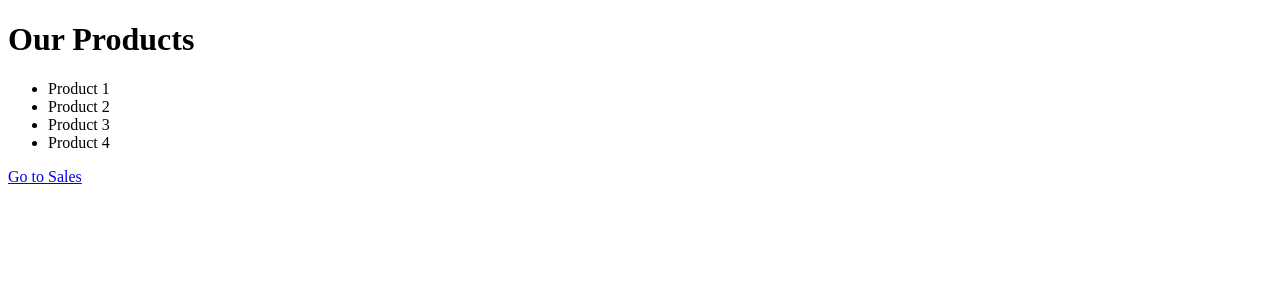
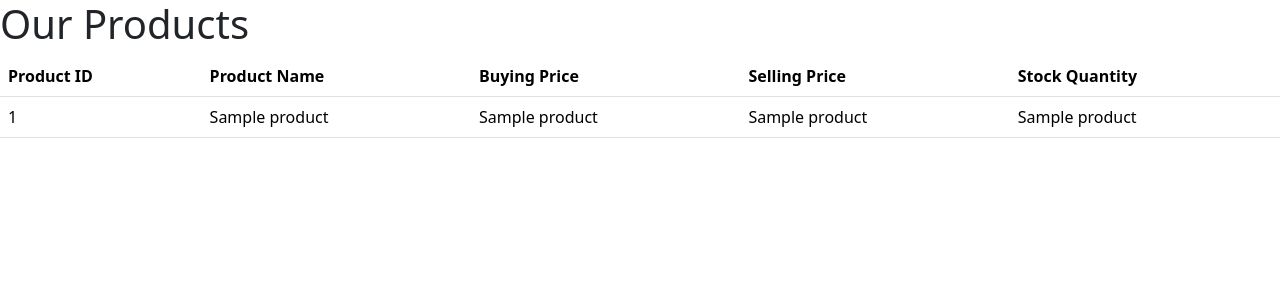
Before and after one commit to lornahmakena/myduka-system, a Flask app: page /products in a window 1280 px wide. Shown: the top 300 px of the page. Run offline with Flask 3, Linux system fonts and the light colour scheme; a database or web service that is not in the repository returns one stand-in record (values such as "Sample title"); some libraries are stand-ins or nearby versions.

Commit message:
new commit

```diff
--- a/database.py
+++ b/database.py
@@ -20,9 +20,7 @@ def fetch_products_from_db():
         cur.execute("SELECT * FROM products;")
 
         products = cur.fetchall()
-
-        for product in products:
-            print(product)
+        return products
 
         # Fetching sales
 def fetch_sales_from_db():
@@ -30,8 +28,7 @@ def fetch_sales_from_db():
 
         sales = cur.fetchall()
 
-        for sale in sales:
-            print(sale)
+        return sales
 
 #inserting data
 
@@ -45,11 +42,11 @@ def insert_sales():
       conn.commit()
       return "sale made"
 
-#insert_products()
-#insert_sales()
+insert_products()
+insert_sales()
 
-#fetch_products_from_db()
-#fetch_sales_from_db()
+fetch_products_from_db()
+fetch_sales_from_db()
 
 
 #task review
@@ -96,9 +93,9 @@ def insert_data(table,columns,values):
       cur.execute(f"insert into {table}({columns}) values{values}")
       conn.commit()
 
-table = 'products'
-columns = "name,buying_price,selling_price,stock_quantity"
-values = ("phone",8000,12000,100)
-insert_data(table,columns,values)
-products = fetch_data('products')
-print("data from last method:\n",products)
+#table = 'products'
+#columns = "name,buying_price,selling_price,stock_quantity"
+#values = ("phone",8000,12000,100)
+#insert_data(table,columns,values)
+#products = fetch_data('products')
+#print("data from last method:\n",products)
--- a/main.py
+++ b/main.py
@@ -1,24 +1,31 @@
 from flask import Flask,render_template
+from database import fetch_products_from_db
+from database import fetch_sales_from_db
+
 
 #instantiate your application - initialization of flask
 app = Flask(__name__)
 
 #routes
-@app.route('/')
+@app.route('/index')
 def index():
-    return render_template("index.html")
+    name = "Makena"
+    numbers = [1,2,3,4,5]
+    return render_template("index.html",data=name,numlist=numbers)
 
 @app.route('/products')
 def home():
-    return render_template("products.html")
+    products = fetch_products_from_db()
+    return render_template("products.html",products = products)
 
 @app.route('/sales')
 def about_us():
-    return render_template("sales.html")
+    sales = fetch_sales_from_db()
+    return render_template("sales.html",sales = sales)
 
 @app.route('/dashboard')
 def dashboard():
-    return "Dashbo"
+    return "Dashboard"
 
 @app.route('/contact_us')
 def contact_us():
--- a/templates/index.html
+++ b/templates/index.html
@@ -4,8 +4,10 @@
     <meta charset="UTF-8">
     <meta name="viewport" content="width=device-width, initial-scale=1.0">
     <title>Document</title>
+    <link href="https://cdn.jsdelivr.net/npm/bootstrap@5.3.5/dist/css/bootstrap.min.css" rel="stylesheet" integrity="sha384-SgOJa3DmI69IUzQ2PVdRZhwQ+dy64/BUtbMJw1MZ8t5HZApcHrRKUc4W0kG879m7" crossorigin="anonymous">
 </head>
 <body>
     <p>Lornah Makena's Home Page</p>
+    <script src="https://cdn.jsdelivr.net/npm/bootstrap@5.3.5/dist/js/bootstrap.bundle.min.js" integrity="sha384-k6d4wzSIapyDyv1kpU366/PK5hCdSbCRGRCMv+eplOQJWyd1fbcAu9OCUj5zNLiq" crossorigin="anonymous"></script>
 </body>
 </html>
--- a/templates/products.html
+++ b/templates/products.html
@@ -4,15 +4,36 @@
     <meta charset="UTF-8">
     <meta name="viewport" content="width=device-width, initial-scale=1.0">
     <title>Products</title>
+    <link href="https://cdn.jsdelivr.net/npm/bootstrap@5.3.5/dist/css/bootstrap.min.css" rel="stylesheet" integrity="sha384-SgOJa3DmI69IUzQ2PVdRZhwQ+dy64/BUtbMJw1MZ8t5HZApcHrRKUc4W0kG879m7" crossorigin="anonymous">
 </head>
 <body>
     <h1>Our Products</h1>
-    <ul>
-        <li>Product 1</li>
-        <li>Product 2</li>
-        <li>Product 3</li>
-        <li>Product 4</li>
-    </ul>
-    <a href="/sales">Go to Sales</a>
+    <div>
+    <table class="table">
+        <thead>
+          <tr>
+            <th scope="col">Product ID</th>
+            <th scope="col">Product Name</th>
+            <th scope="col">Buying Price</th>
+            <th scope="col">Selling Price</th>
+            <th scope="col">Stock Quantity</th>
+          </tr>
+        </thead>
+
+        <tbody>
+            {% for product in products %}
+          <tr>
+            <td>{{product[0]}}</td>
+            <td>{{product[1]}}</td>
+            <td>{{product[2]}}</td>
+            <td>{{product[3]}}</td>
+            <td>{{product[4]}}</td>
+          </tr>
+          {% endfor %}
+
+        </tbody>
+      </table>
+    </div>
+<script src="https://cdn.jsdelivr.net/npm/bootstrap@5.3.5/dist/js/bootstrap.bundle.min.js" integrity="sha384-k6d4wzSIapyDyv1kpU366/PK5hCdSbCRGRCMv+eplOQJWyd1fbcAu9OCUj5zNLiq" crossorigin="anonymous"></script>
 </body>
 </html>
```
Also changed, not shown: templates/sales.html (+27 -7 lines).
